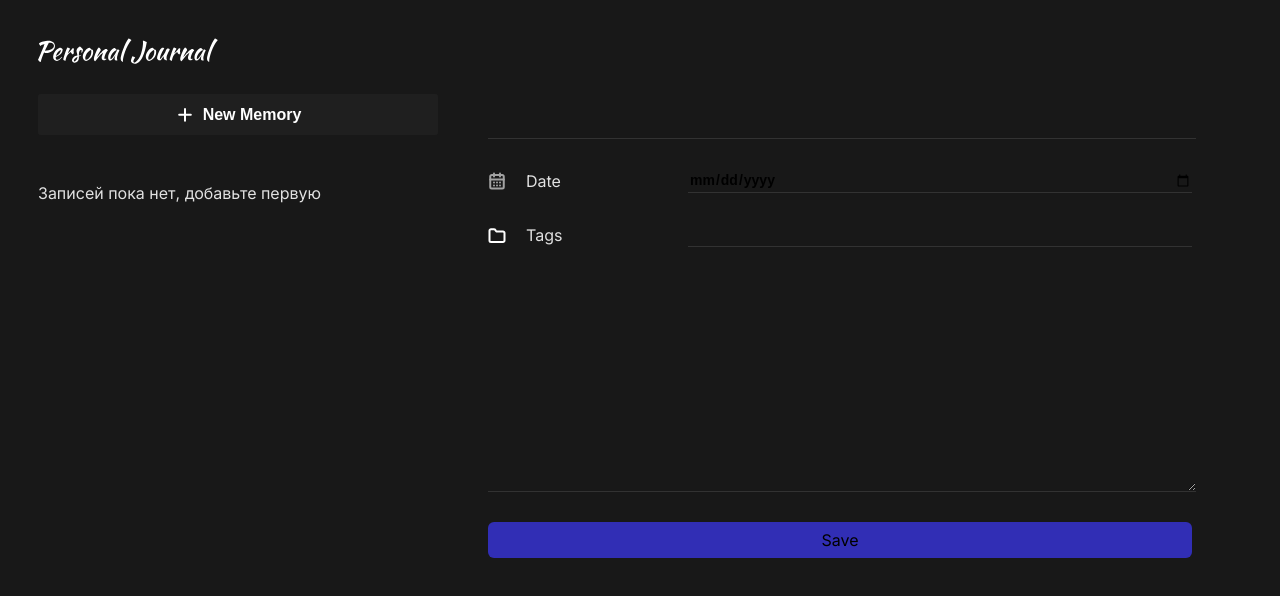
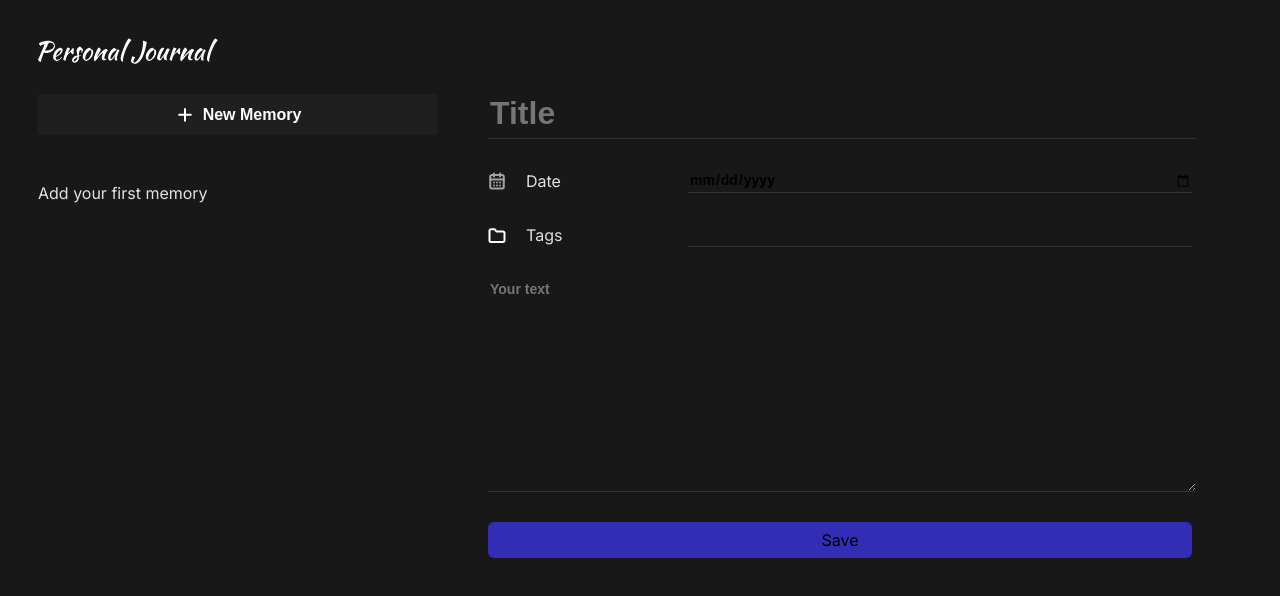
Before and after one commit to markmxmv/PersonalDiaryApp, a React (Vite) app: page / in a window 1280 px wide. Shown: the top 596 px of the page. Built offline with nearby package versions, Linux system fonts and the light colour scheme.

Commit message:
Adding 'clear form' function and refactoring jsx

```diff
--- a/src/App.jsx
+++ b/src/App.jsx
@@ -5,33 +5,25 @@ import Header from './components/Header/Header.jsx';
 import JournalList from './components/JournalList/JournalList.jsx';
 import JournalAddButton from './components/JournalAddButton/JournalAddButton.jsx';
 import JournalForm from './components/JournalForm/JournalForm.jsx';
-import { useEffect, useState } from 'react';
+import { useLocaStorage } from './hooks/use-localstorage.hook.js';
+
+function mapItems(items) {
+	if(!items) {
+		return [];
+	}
+	return items.map(i => ({
+		...i,
+		date: new Date(i.date)
+	}));
+}
 
 function App() {
 
-	const [items, setItems] = useState([]);
-
-	useEffect(() => {
-		const data = JSON.parse(localStorage.getItem('data'));
-
-		if (data) {
-			setItems(data.map(item => ({
-				...item,
-				date: new Date(item.date)
-			})));
-		}
-	}, []);
-
-	useEffect(() => {
-		if (items.length) {
-			localStorage.setItem('data', JSON.stringify(items));
-		}
-		console.log(items);
-	}, [items]);
+	const [items, setItems] = useLocaStorage('data');
 
 	const addItem = item => {
-		setItems(oldItems => [...oldItems, {
-			id: oldItems.length?Math.max(...oldItems.map(i => i.id)) + 1:1,
+		setItems([...mapItems(items), {
+			id: items.length?Math.max(...items.map(i => i.id)) + 1:1,
 			title: item.title,
 			text: item.text,
 			date: new Date(item.date)
@@ -46,7 +38,7 @@ function App() {
 			<LeftPanel>
 				<Header/>
 				<JournalAddButton />
-				<JournalList items={items}/>
+				<JournalList items={mapItems(items)}/>
 			</LeftPanel>
 			<Body>
 				<JournalForm onSubmit={addItem}></JournalForm>
--- /dev/null
+++ b/src/components/Input/Input.jsx
@@ -0,0 +1,15 @@
+import { forwardRef } from 'react';
+import styles from './Input.module.css';
+import cn from 'classnames';
+
+const Input = forwardRef(function Input({ className, isValid = true, appearence, ...props }, ref) {
+
+	return (
+		<input {...props} ref={ref} className={cn(className, styles['input'], {
+			[styles['invalid']]: !isValid,
+			[styles['input-title']]: appearence === 'title'
+		})}></input>
+	);
+});
+
+export default Input;
--- /dev/null
+++ b/src/components/Input/Input.module.css
@@ -0,0 +1,21 @@
+.input {
+    border: none;
+    background: none;
+    font-size: 14px;
+    font-style: normal;
+    font-weight: 600;
+    line-height: normal;
+    font-family: "Source Sans 3", sans-serif;
+    line-height: 1.5;
+    border-bottom: 1px solid #323232;
+    width: 100%;
+}
+
+.input-title {
+    font-size: 32px;
+}
+
+.invalid {
+    border-bottom: 1px solid rgb(210, 0, 0);
+    transition: border-bottom 0.2s;
+}
--- a/src/components/JournalForm/JournalForm.jsx
+++ b/src/components/JournalForm/JournalForm.jsx
@@ -1,20 +1,40 @@
 import styles from './JournalForm.module.css';
 import Button from '../Button/Button';
-import { useEffect, useReducer } from 'react';
+import { useEffect, useReducer, useRef } from 'react';
 import cn from 'classnames';
 import { INITIAL_STATE, formReducer } from './JournalForm.state';
+import Input from '../Input/Input';
 
 
 function JournalForm({ onSubmit }) {
 	const [formState, dispatchForm] = useReducer(formReducer, INITIAL_STATE);
-	const { isValid, isFormReadyToSubmit, values }= formState;
+	const { isValid, isFormReadyToSubmit, values } = formState;
+	const titleRef = useRef();
+	const dateRef = useRef();
+	const textRef = useRef();
+
+	const focusError = (isValid) => {
+		switch(true) {
+		case !isValid.title:
+			titleRef.current.focus();
+			break;
+		case !isValid.date:
+			dateRef.current.focus();
+			break;
+		case !isValid.text:
+			textRef.current.focus();
+			break;
+		}
+	};
+
 	useEffect(() => {
 		let timerId;
 
 		if(!isValid.date || !isValid.text || !isValid.title) {
+			focusError(isValid);
 			timerId = setTimeout(()=> {
 				dispatchForm({type: 'RESET_VALIDITY' });
-			}, 2000);
+			}, 1000);
 		}
 		return () => {
 			clearTimeout(timerId);
@@ -24,42 +44,41 @@ function JournalForm({ onSubmit }) {
 	useEffect(() => {
 		if (isFormReadyToSubmit) {
 			onSubmit(values);
+			dispatchForm({ type: 'CLEAR'});
 		}
-	}, [isFormReadyToSubmit]);
+	}, [isFormReadyToSubmit, values, onSubmit]);
+
+	const onChange = (e) => {
+		dispatchForm({ type: 'SET_VALUE', payload: {[e.target.name]: e.target.value}});
+	};
 
 	const addJournalItem = (e) => {
 		e.preventDefault();
-		const formData = new FormData(e.target);
-		const formProps = Object.fromEntries(formData);
-		dispatchForm({ type: 'SUBMIT', payload: formProps });
+		dispatchForm({ type: 'SUBMIT' });
 
 	};
 
 	return (
 		<form className={styles['journal-form']} onSubmit={addJournalItem}>
 			<div>
-				<input autoComplete="off" type="text" name="title" className={cn(styles['input-title'], {
-					[styles['invalid']]: !isValid.title
-				})}/>
+				<Input ref={titleRef} isValid={isValid.title} placeholder='Title' autoComplete="off" onChange={onChange} type="text" name="title" value={values.title} appearence="title" />
 			</div>
 			<div className={styles['form-row']}>
 				<label htmlFor="date" className={styles['form-label']}>
 					<img src="/calendar.svg" alt="calendar icon" />
 					<span>Date</span>
 				</label>
-				<input autoComplete="off" type="date" name="date" id='date' className={cn(styles['input'], {
-					[styles['invalid']]: !isValid.date
-				})}/>
+				<Input ref={dateRef} isValid={isValid.date} placeholder='Date' autoComplete="off" onChange={onChange} value={values.date} type="date" name="date" id='date' />
 			</div>
 			<div className={styles['form-row']}>
 				<label htmlFor="tag" className={styles['form-label']}>
 					<img src="/folder.svg" alt="folder icon" />
 					<span>Tags</span>
 				</label>
-				<input autoComplete="off" type="text" name='tag' id='tag' className={cn(styles['input'])}/>
+				<Input autoComplete="off" onChange={onChange} value={values.tag} type="text" name='tag' id='tag' />
 			</div>
 
-			<textarea autoComplete="off" name="text" id="" cols="30" rows="10" className={cn(styles['input'], {
+			<textarea ref={textRef} placeholder='Your text' autoComplete="off" onChange={onChange} value={values.text} name="text" id="" cols="30" rows="10" className={cn(styles['input'], {
 				[styles['invalid']]: !isValid.text
 			})}></textarea>
 			<Button text='Save'></Button>
--- a/src/components/JournalForm/JournalForm.module.css
+++ b/src/components/JournalForm/JournalForm.module.css
@@ -19,7 +19,7 @@
 
 input:focus, textarea:focus {
     outline: none;
-    border-bottom: 3px solid #323232;
+    border-width: 3px;
     transition: border-bottom 0.2s;
 
 }
@@ -52,6 +52,6 @@ input:focus, textarea:focus {
 }
 
 .invalid {
-    border: 1px solid red;
-    background: rgb(68, 6, 6);
+    border-bottom: 1px solid rgb(210, 0, 0);
+    transition: border-bottom 0.2s;
 }
--- a/src/components/JournalForm/JournalForm.state.js
+++ b/src/components/JournalForm/JournalForm.state.js
@@ -5,11 +5,12 @@ export const INITIAL_STATE = {
 		date: true
 	},
 	values: {
-		text: undefined,
-		title: undefined,
-		date: undefined
+		text: '',
+		title: '',
+		date: '',
+		tag: ''
 	},
-	isFormReadyForSubmit: false
+	isFormReadyToSubmit: false
 };
 
 export function formReducer(state, action) {
@@ -18,11 +19,11 @@ export function formReducer(state, action) {
 		return { ...state, isValid: INITIAL_STATE.isValid};
 
 	case 'SUBMIT': {
-		const titleValidity = action.payload.title?.trim().length;
-		const textValidity = action.payload.text?.trim().length;
-		const dateValidity = action.payload.date;
+		const titleValidity = state.values.title?.trim().length;
+		const textValidity = state.values.text?.trim().length;
+		const dateValidity = state.values.date;
 		return {
-			values: action.payload,
+			...state,
 			isValid: {
 				text: textValidity,
 				title: titleValidity,
@@ -32,6 +33,11 @@ export function formReducer(state, action) {
 		};
 
 	}
+
+	case 'CLEAR':
+		return {...state, values: INITIAL_STATE.values, isFormReadyToSubmit: false};
+
+	case 'SET_VALUE':
+		return {...state, values: {...state.values, ...action.payload}};
 	}
-
 }
--- a/src/components/JournalList/JournalList.jsx
+++ b/src/components/JournalList/JournalList.jsx
@@ -6,7 +6,7 @@ import './JournalList.css';
 function JournalList({items}) {
 
 	if (items.length === 0) {
-		return <p>Записей пока нет, добавьте первую</p>;
+		return <p>Add your first memory</p>;
 	}
 	const sortItems = (a, b) => {
 		if (a.date < b.date) {
--- /dev/null
+++ b/src/hooks/use-localstorage.hook.js
@@ -0,0 +1,22 @@
+import { useEffect, useState } from 'react';
+
+export function useLocaStorage(key) {
+
+	const [data, setData] = useState();
+
+	useEffect(() => {
+		const res = JSON.parse(localStorage.getItem(key));
+
+		if (res) {
+			setData(res);
+		}
+	}, []);
+
+	const saveData = (newData) => {
+		localStorage.setItem(key, JSON.stringify(newData));
+		setData(newData);
+
+	};
+
+	return [data, saveData];
+}
--- a/src/index.css
+++ b/src/index.css
@@ -20,7 +20,3 @@ a {
 a:hover {
   color: #535bf2;
 }
-
-body {
-
-}
```
